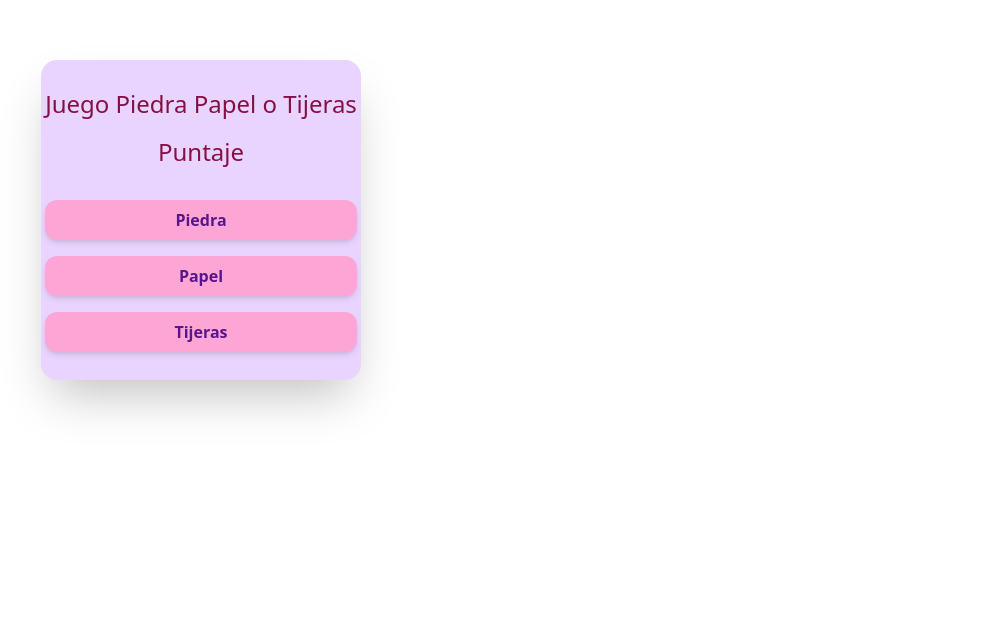
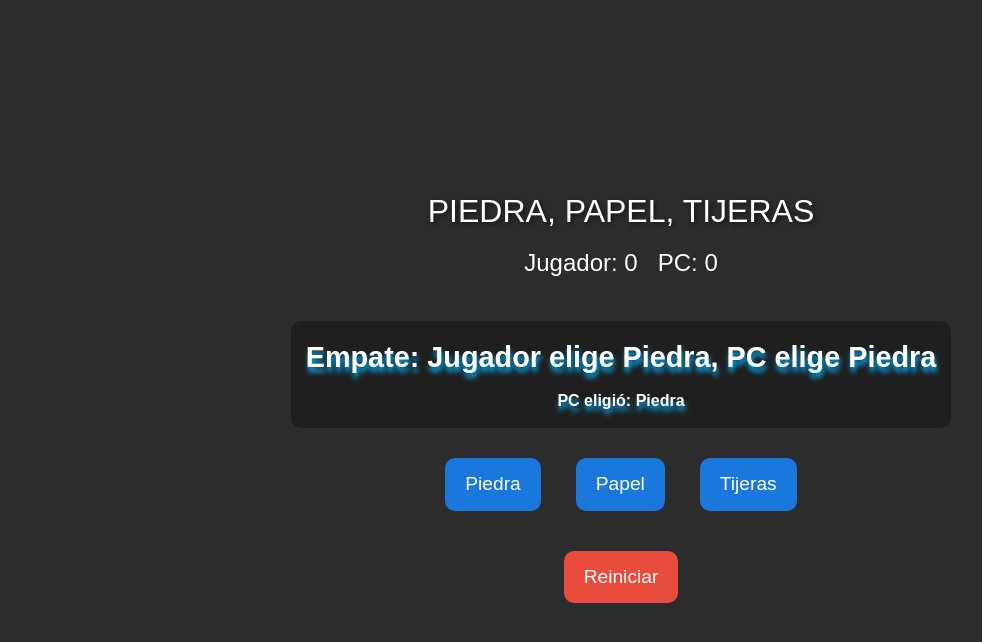
Before and after one commit to Vale1702/juego-react, a React (Vite) app: page / in a window 1280 px wide. Both pictures are taken after a click on the button "Piedra". Shown: the top 642 px of the page, without its empty margins (19-1001 px from the left). Built offline with nearby package versions, Linux system fonts and the light colour scheme.

Commit message:
Fix game flow [Fix #1]

```diff
--- a/src/app.tsx
+++ b/src/app.tsx
@@ -1,6 +1,4 @@
-// import { WinnerModal } from "./components/winnerModal";
-import Container from './components/Container/Container';
-// import PlayGame from './components/PlayGame/PlayGame';
+import PlayGameComponent from './components/PlayGame/PlayGame';
 
 
 const handleClick = ()  => alert("Ya estoy clickeado")
@@ -17,9 +15,7 @@ export default  function App() {
 
   return (
     <>
-    {/* <PlayGame/> */}
-   {/* <WinnerModal/> */}
-    <Container/>
+      <PlayGameComponent />
     </>
-    )
+  )
 }
--- a/src/components/Button/Button.tsx
+++ b/src/components/Button/Button.tsx
@@ -1,5 +1,5 @@
 type ButtonProps = {
-    onClick : (e: React.MouseEvent<HTMLButtonElement>) => {} ;
+    onClick : (e: React.MouseEvent<HTMLButtonElement>) => void;
     label : string;
 }
 
--- a/src/components/PlayGame/PlayGame.tsx
+++ b/src/components/PlayGame/PlayGame.tsx
@@ -1,50 +1,153 @@
 import { useState } from "react";
 import confetti from 'canvas-confetti'
+import '../../style.css'
 
 export const options = ["Piedra", "Papel", "Tijeras"] as const;
 
-const PlayGame = (playerChoice : typeof options[number]) =>{
-  const pcChoice = options[Math.floor(Math.random() * options.length)];
-  const [result, setResult]=useState("");
-  const [playerScore, setPlayerScore]= useState(0);
-  const [pcScore, setPcScore]=useState(0);
+const usePlayGame = () => {
+  const [result, setResult] = useState("");
+  const [playerScore, setPlayerScore] = useState(0);
+  const [pcScore, setPcScore] = useState(0);
+  const [winner, setWinner] = useState("");
+  const [pcChoice, setPcChoice] = useState<typeof options[number] | null>(null);
 
-  const [winner, setWinner] = useState("");
-  const jugada = determineWinner(playerChoice, pcChoice);
+  const determineWinner = (playerChoice: typeof options[number], pcChoice: typeof options[number]) => {
+    if (playerChoice === pcChoice) {
+      return "Empate";
+    }
 
+    // Piedra vence a Tijeras
+    if (playerChoice === "Piedra" && pcChoice === "Tijeras") {
+      return "Jugador";
+    }
+
+    // Papel vence a Piedra
+    if (playerChoice === "Papel" && pcChoice === "Piedra") {
+      return "Jugador";
+    }
+
+    // Tijeras vencen a Papel
+    if (playerChoice === "Tijeras" && pcChoice === "Papel") {
+      return "Jugador";
+    }
+
+    // Si no es empate ni gana el jugador, gana la PC
+    return "PC";
+  };
+
+  const playGame = (playerChoice: typeof options[number]) => {
+    // Generar elección de la PC
+    const newPcChoice = options[Math.floor(Math.random() * options.length)] as typeof options[number];
+    setPcChoice(newPcChoice);
+
+    // Determinar ganador
+    const jugada = determineWinner(playerChoice, newPcChoice);
 
     if (jugada === "Empate") {
-     setResult(`Empate: Jugador elige ${playerChoice}, PC elige ${pcChoice}`);
+      setResult(`Empate: Jugador elige ${playerChoice}, PC elige ${newPcChoice}`);
       return;
     }
 
-   if (jugada === "Jugador"){
+    if (jugada === "Jugador") {
       setPlayerScore((prev) => {
         const newScore = prev + 1;
-       if(newScore === 3){
+        if (newScore === 3) {
           setWinner("Jugador");
           confetti();
         }
         return newScore;
-     } );
-       setResult(`Jugador elige ${playerChoice},  PC elige ${pcChoice}`);
-   }
-   else {
-     setPcScore ((prev) => {
+      });
+      setResult(`¡Ganaste! Jugador elige ${playerChoice}, PC elige ${newPcChoice}`);
+    } else {
+      setPcScore((prev) => {
         const newScore = prev + 1;
-       if (newScore === 3){
+        if (newScore === 3) {
           setWinner("PC");
           confetti();
         }
         return newScore;
-     } );
-     setResult (`PC elige ${pcChoice},  Jugador elige  ${playerChoice}`)
+      });
+      setResult(`¡Perdiste! PC elige ${newPcChoice}, Jugador elige ${playerChoice}`);
+    }
+  };
+
+  const resetGame = () => {
+    setResult("");
+    setPlayerScore(0);
+    setPcScore(0);
+    setWinner("");
+    setPcChoice(null);
+  };
+
+  return {
+    result,
+    playerScore,
+    pcScore,
+    winner,
+    pcChoice,
+    playGame,
+    resetGame
+  };
+};
+
+const PlayGameComponent = () => {
+  const { result, playerScore, pcScore, winner, pcChoice, playGame, resetGame } = usePlayGame();
+
+  if (winner) {
+    return (
+      <div className="winner-modal">
+        <div className="winner-content">
+          <h2 className="game-title">
+            {winner === "Jugador" ? "¡Felicidades! ¡Ganaste!" : "¡Game Over! Ganó la PC"}
+          </h2>
+          <p className="score-display">Puntuación final: Jugador {playerScore} - PC {pcScore}</p>
+          <button
+            onClick={resetGame}
+            className="winner-button"
+          >
+            Jugar de nuevo
+          </button>
+        </div>
+      </div>
+    );
   }
 
-    if(playerScore === 3 || pcScore === 3){
-      return console.log( "Fin de partida");
-    }
+  return (
+    <div className="game-container">
+      <h1 className="game-title">Piedra, Papel, Tijeras</h1>
 
+      <div className="score-display">
+        <span>Jugador: {playerScore}</span>
+        <span>PC: {pcScore}</span>
+      </div>
+
+      {result && (
+        <div className="result-display">
+          <p>{result}</p>
+          {pcChoice && <p style={{fontSize: '1rem', marginTop: '10px'}}>PC eligió: {pcChoice}</p>}
+        </div>
+      )}
+
+      <div className="game-buttons">
+        {options.map((option) => (
+          <button
+            key={option}
+            onClick={() => playGame(option)}
+            className="game-button"
+          >
+            {option}
+          </button>
+        ))}
+      </div>
+
+      <button
+        onClick={resetGame}
+        className="reset-button"
+      >
+        Reiniciar
+      </button>
+    </div>
+  );
 };
 
-  export default PlayGame;
+export default PlayGameComponent;
--- a/src/main.jsx
+++ b/src/main.jsx
@@ -1,7 +1,7 @@
 import { StrictMode } from 'react'
 import { createRoot } from 'react-dom/client'
 import './index.css'
-import App from './app.jsx'
+import App from './app.tsx'
 
 
 createRoot(document.getElementById('root')).render(
--- a/src/style.css
+++ b/src/style.css
@@ -1,4 +1,3 @@
-/*
 body {
   background-color: #2c2c2c;
   color: white;
@@ -38,6 +37,7 @@ button{
     cursor: pointer;
     transition: transform 0.3s ease, background-color 0.3s ease;
 }
+
 button:hover {
     transform: scale(1.1);
     background-color:rgb(15, 212, 8) ;
@@ -85,4 +85,128 @@ button:hover {
 
 .win:focus{
     outline-color: rgb(4, 242, 250) ;
-} */
+}
+
+/* Estilos adicionales para el juego */
+.game-container {
+    background-color: #2c2c2c;
+    color: white;
+    font-family: 'Poppins', sans-serif;
+    text-align: center;
+    padding: 20px;
+    min-height: 100vh;
+    display: flex;
+    flex-direction: column;
+    align-items: center;
+    justify-content: center;
+}
+
+.game-title {
+    font-size: 2rem;
+    text-transform: uppercase;
+    margin-bottom: 10px;
+    color: white;
+    text-shadow: 2px 2px 4px rgba(0,0,0,0.5);
+}
+
+.score-display {
+    display: flex;
+    justify-content: center;
+    gap: 20px;
+    font-size: 1.5rem;
+    margin-bottom: 20px;
+    color: white;
+}
+
+.result-display {
+    font-size: 1.8rem;
+    font-weight: bold;
+    margin-top: 20px;
+    text-shadow: 1px 5px 5px rgb(4 177 250);
+    color: white;
+    background-color: rgba(0,0,0,0.3);
+    padding: 15px;
+    border-radius: 10px;
+    margin-bottom: 20px;
+}
+
+.game-buttons {
+    display: flex;
+    justify-content: center;
+    gap: 15px;
+    margin-bottom: 20px;
+}
+
+.game-button {
+    background-color: #197fecec;
+    color: white;
+    border: none;
+    padding: 12px 20px;
+    border-radius: 10px;
+    font-size: 1.2rem;
+    cursor: pointer;
+    transition: transform 0.3s ease, background-color 0.3s ease;
+}
+
+.game-button:hover {
+    transform: scale(1.1);
+    background-color: rgb(15, 212, 8);
+}
+
+.reset-button {
+    background-color: #e74c3c;
+    color: white;
+    border: none;
+    padding: 12px 20px;
+    border-radius: 10px;
+    font-size: 1.2rem;
+    cursor: pointer;
+    transition: transform 0.3s ease, background-color 0.3s ease;
+}
+
+.reset-button:hover {
+    transform: scale(1.1);
+    background-color: #c0392b;
+}
+
+.winner-modal {
+    position: absolute;
+    width: 100vw;
+    height: 100vh;
+    top: 0;
+    left: 0;
+    display: grid;
+    place-items: center;
+    background-color: rgba(0, 0, 0, 0.8);
+    z-index: 1000;
+}
+
+.winner-content {
+    background: #111;
+    height: 300px;
+    width: 320px;
+    border: 2px solid #eee;
+    border-radius: 10px;
+    display: flex;
+    flex-direction: column;
+    justify-content: center;
+    align-items: center;
+    gap: 20px;
+    color: white;
+}
+
+.winner-button {
+    background-color: #197fecec;
+    color: white;
+    border: none;
+    padding: 12px 20px;
+    border-radius: 10px;
+    font-size: 1.2rem;
+    cursor: pointer;
+    transition: transform 0.3s ease, background-color 0.3s ease;
+}
+
+.winner-button:hover {
+    transform: scale(1.1);
+    background-color: rgb(15, 212, 8);
+}
```
Lines whose indentation alone changed are shown as unchanged.
